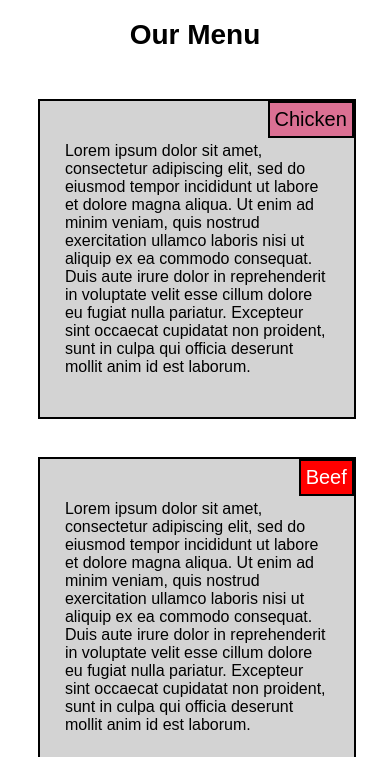
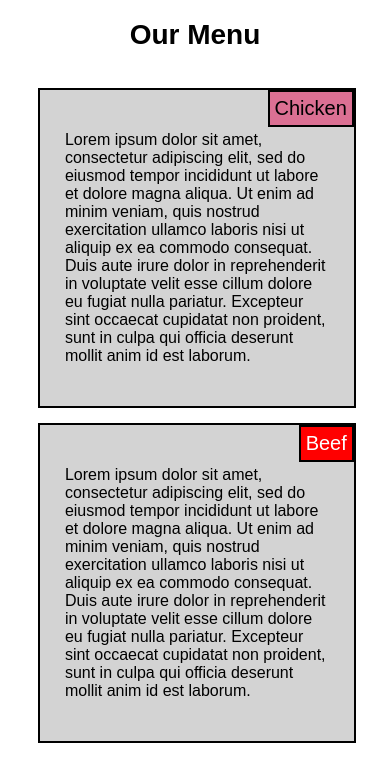
Before and after one commit to ctrl-hack/my-portfolio, a plain HTML site: page index.html in a window 390 px wide. Shown: the top 757 px of the page. Drawn offline with Linux system fonts and the light colour scheme.

Commit message:
updated css file

```diff
--- a/index.css
+++ b/index.css
@@ -75,8 +75,8 @@ h1 {
     border: 2px solid black;
     margin-left: 8%;
     margin-right: 8%;
-    margin-top: 5%;
-    margin-bottom: 5%;
+    margin-top: 2%;
+    margin-bottom: 2%;
     width: 85%;
   }
 }
```
